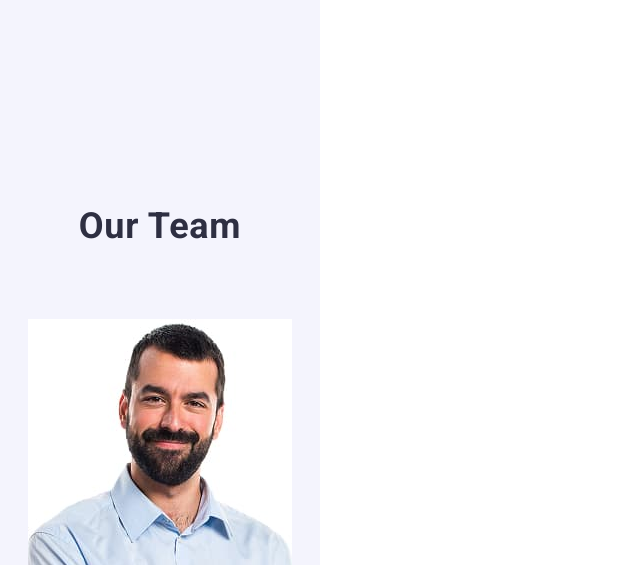
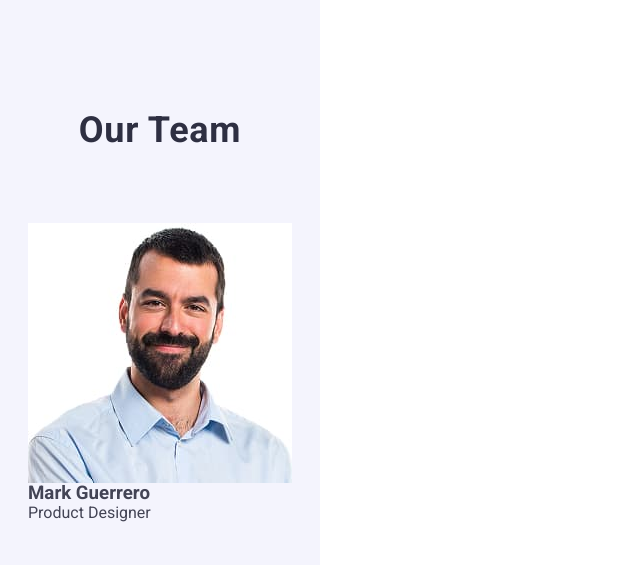
Before and after one commit to TonyaShelyakova41/goit-markup-hw-06, a plain HTML site: page index.html in a window 1280 px wide. Shown: the part 1170-1735 px from the top of the page, without its empty margins (0-640 px from the left). Drawn offline with nearby package versions, Linux system fonts and the light colour scheme.

Commit message:
screen forgot element

```diff
--- a/css/styles.css
+++ b/css/styles.css
@@ -401,7 +401,6 @@ img {
   pointer-events: auto;
 }
 
-
 .modal {
   width: 288px;
   min-height: 584px;
@@ -419,7 +418,6 @@ img {
   padding-bottom: 24px;
   transition: transform 250ms cubic-bezier(0.4, 0, 0.2, 1);
 }
-
 
 .backdrop:not(.is-open) .modal {
   transform: translate(-50%, -100%) scale(1.5);
@@ -458,7 +456,6 @@ img {
   fill: #ffffff;
 }
 
-
 .modal-title {
   font-weight: 500;
   font-size: 16px;
@@ -468,7 +465,6 @@ img {
   color: #2e2f42;
   margin-bottom: 16px;
 }
-
 
 .modal-input {
   width: 100%;
@@ -614,14 +610,12 @@ a {
 }
 
 @media screen and (min-width: 768px) {
-
   .modal {
     width: 408px;
   }
 }
 
 /* solution  */
-
 
 .solutions-container {
   text-align: center;
@@ -640,7 +634,7 @@ a {
   background-size: cover;
   padding-top: 72px;
   padding-bottom: 72px;
-  display:flex;
+  display: flex;
   flex-direction: column;
   align-items: center;
 }
@@ -711,7 +705,6 @@ color: #fff;
 
 /* ----Featerus---- */
 
-
 .container .container-features {
   display: flex;
 }
@@ -744,11 +737,9 @@ color: #fff;
   display: none;
 }
 
-
 .features-list-item {
   width: 100%;
 }
-
 
 .subtitle-features {
   font-weight: 700;
@@ -768,9 +759,7 @@ letter-spacing: 0.02em;
   color: #434455;
 }
 
-
 @media screen and (min-width: 768px) {
-
   .features-list {
     gap: 24px;
   }
@@ -781,7 +770,6 @@ color: #434455;
 }
 
 @media screen and (min-width: 1158px) {
-
   .features-list {
     align-items: center;
   }
@@ -812,10 +800,9 @@ color: #434455;
   .features-description {
     font-weight: 400;
     font-size: 16px;
-
+  }
 }
 /* ----Team---- */
-
 
 .team {
   display: flex;
@@ -825,7 +812,7 @@ color: #434455;
   width: 320px;
 }
 
-.team-container {
+.contaner .team-container {
   padding: 96px 28px;
 }
 .title-team {
```
Also changed, not shown: index.html (+1 -0 lines). Lines whose indentation alone changed are shown as unchanged.
